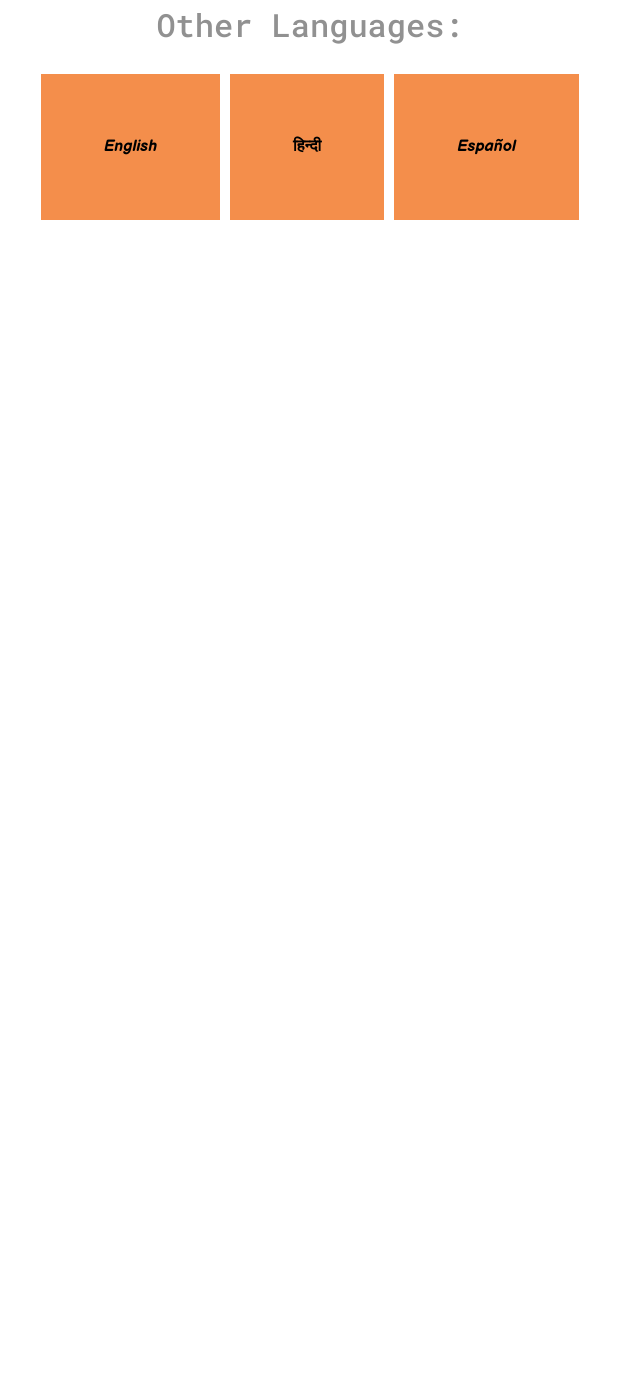
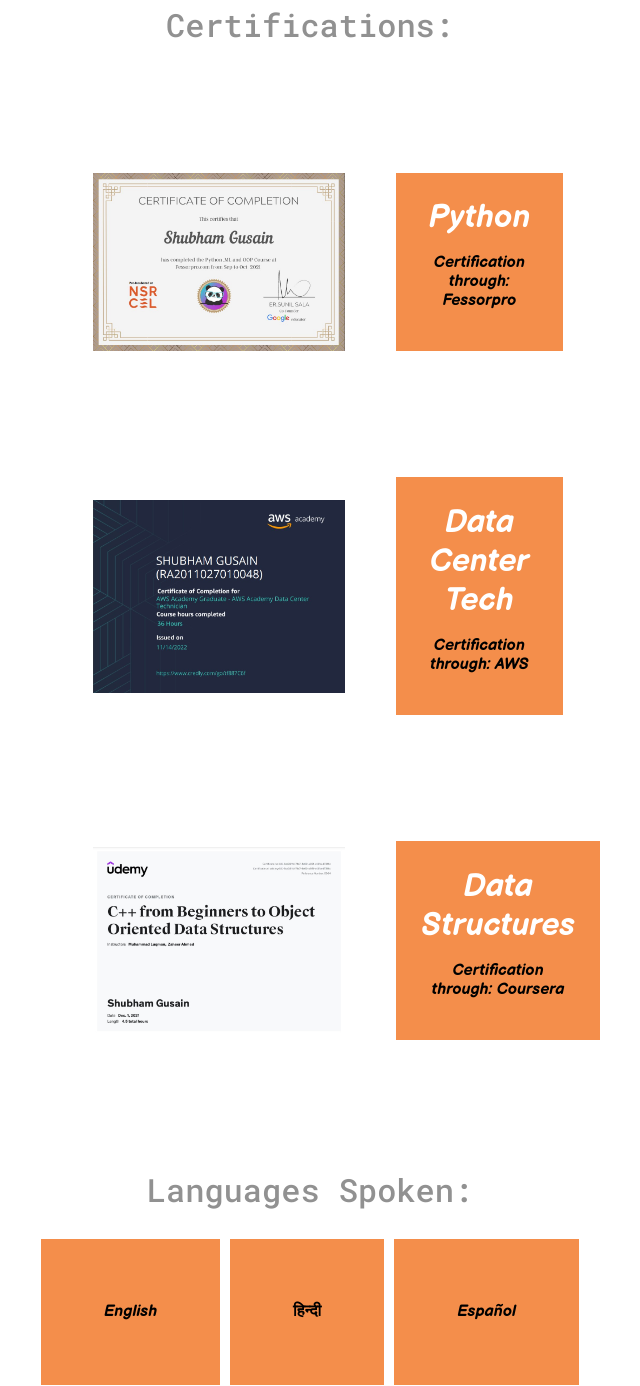
Before and after one commit to shubhamgusain2112/Portfolio, a plain HTML site: page Portfolio.html in a window 1280 px wide. Shown: the part 1842-3228 px from the top of the page, without its empty margins (330-970 px from the left). Before the commit the page ends 2062 px from the top, so only its background shows below. Drawn offline with nearby package versions, Linux system fonts and the light colour scheme.

Commit message:
Add files via upload

```diff
--- a/Portfolio.html
+++ b/Portfolio.html
@@ -46,7 +46,31 @@
     </section>
     </section>
     <section class="Content">
-        <h class="Header">Other Languages:</h>
+        <h class="Header">Certifications:</h>
+    </section>
+    <section class="Portfolio_Section">
+        <img src="Python_Cert.jpg" class="right_img">
+        <div class="left_text">
+            <h class="left_text_header">Python</h>
+            <p>Certification through: Fessorpro</p>
+        </div>
+    </section>
+    <section class="Portfolio_Section">
+        <img src="AWS_Cert.jpg" class="right_img">
+        <div class="left_text">
+            <h class="left_text_header">Data Center Tech</h>
+            <p>Certification through: AWS</p>
+        </div>
+    </section>
+    <section class="Portfolio_Section">
+        <img src="DS_Cert.jpg" class="right_img">
+        <div class="left_text">
+            <h class="left_text_header">Data Structures</h>
+            <p>Certification through: Coursera</p>
+        </div>
+    </section>
+    <section class="Content">
+        <h class="Header">Languages Spoken:</h>
     </section>
     <section>
         <div class="Main">
@@ -55,6 +79,10 @@
             <h class="center_text">Español</h>
         </div>
     </section>
+    <section>
+        <h class="Footer"></h>
+    </section>
+
 
 </body>
 
--- a/style.css
+++ b/style.css
@@ -158,3 +158,7 @@
     font-family: "Roboto Mono";
     background-color: rgba(240, 96, 0, 0.6);
 }
+
+.Footer {
+    padding: 3em;
+}
```
Also changed, not shown: Contact.html (+0 -1 lines), AWS_Cert.jpg (added), DS_Cert.jpg (added), Personal.html (line endings or trailing spaces), Python_Cert.jpg (added), Read.html (line endings or trailing spaces), index.html (line endings or trailing spaces), nav.html (line endings or trailing spaces).
